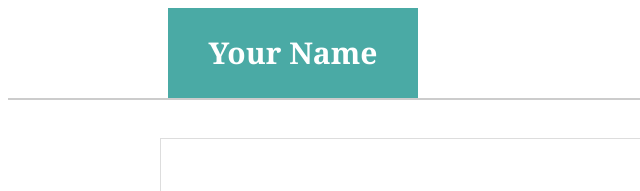
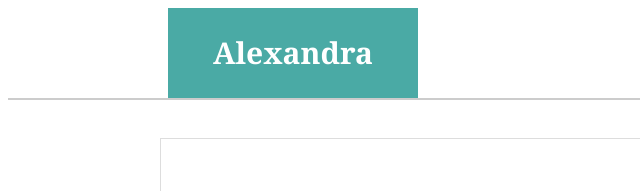
Before and after one commit to alexandracheca7/Responsive-Portfolio, a plain HTML site: page portfolio.html in a window 1280 px wide. Shown: the top 191 px of the page, 0-640 px from the left. Drawn offline with Linux system fonts and the light colour scheme.

Commit message:
Update portfolio.html

```diff
--- a/portfolio.html
+++ b/portfolio.html
@@ -12,7 +12,7 @@
 
     <header id="masthead">
         <div class="container">
-            <a href="index.html" id="logo">Your Name</a>
+            <a href="index.html" id="logo">Alexandra Checa</a>
             <nav>
                 <a href="index.html">About</a>
                 <a href="portfolio.html">Portfolio</a>
```
